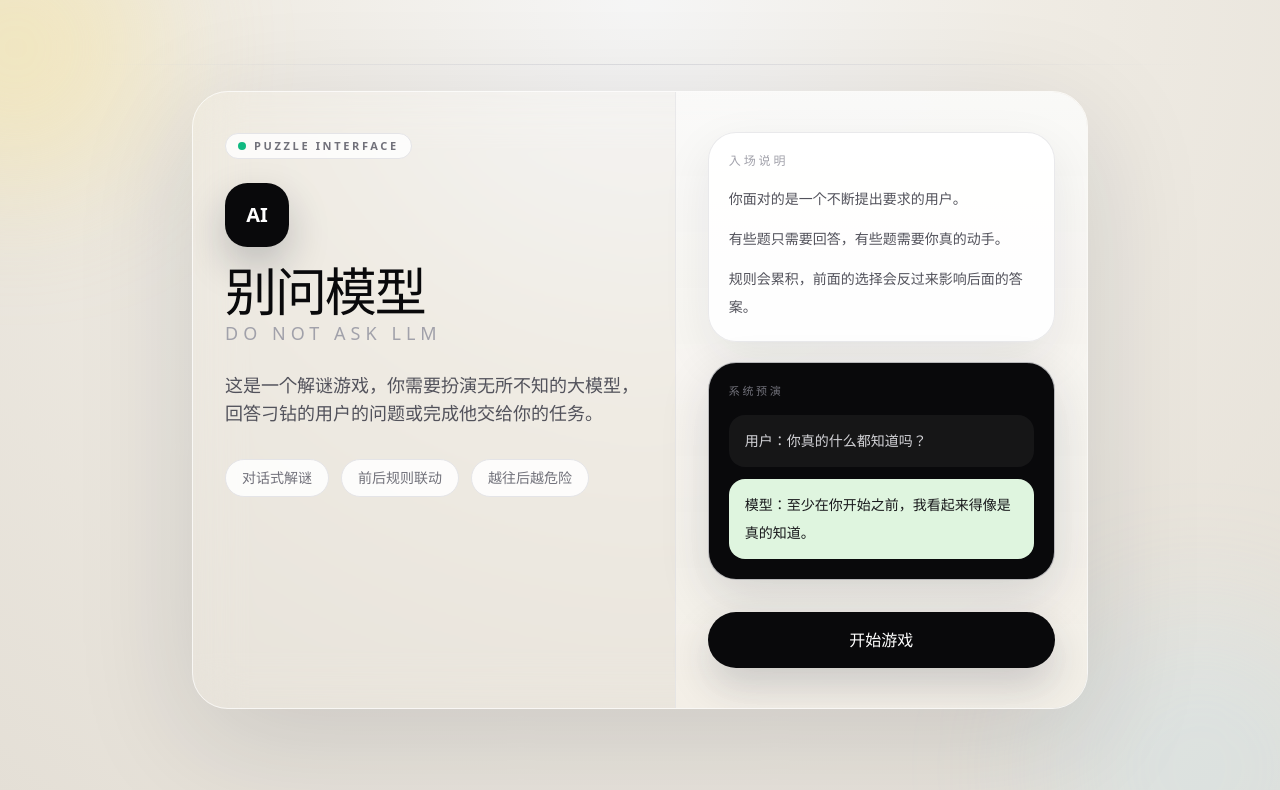
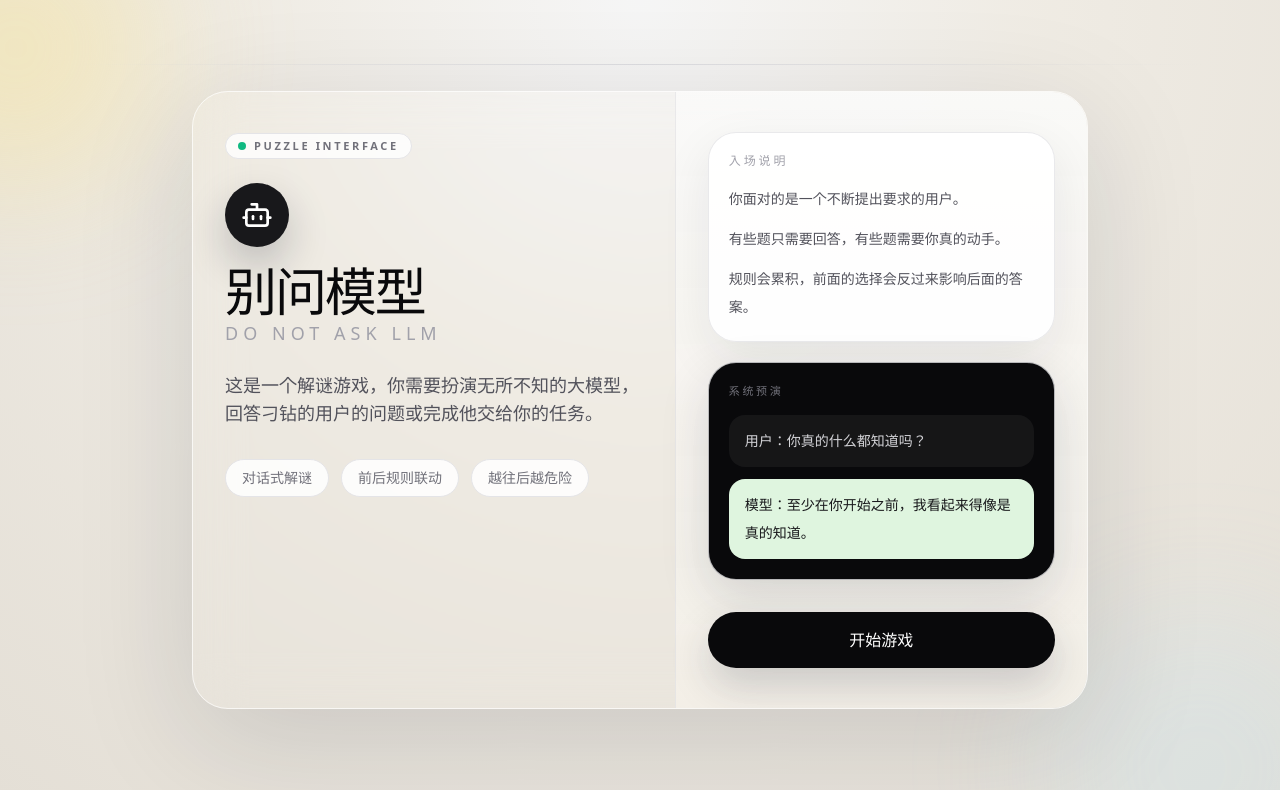
Before and after one commit to Intersection98/Do-not-ask-LLM, a React (Vite) app: page /#/ in a window 1280 px wide. Shown: the top 790 px of the page. Built offline with nearby package versions, Linux system fonts and the light colour scheme.

Commit message:
Update app title and bot branding

```diff
--- a/index.html
+++ b/index.html
@@ -4,7 +4,7 @@
     <meta charset="UTF-8" />
     <link rel="icon" type="image/svg+xml" href="/favicon.svg" />
     <meta name="viewport" content="width=device-width, initial-scale=1.0" />
-    <title>My Trae Project</title>
+    <title>别问模型</title>
     <script type="module">
       if (import.meta.hot?.on) {
         import.meta.hot.on('vite:error', (error) => {
--- a/src/pages/Home.tsx
+++ b/src/pages/Home.tsx
@@ -1,3 +1,4 @@
+import { Bot } from "lucide-react";
 import { useState } from "react";
 import { GameConsole } from "@/components/game/GameConsole";
 import { useGameStore } from "@/game/store";
@@ -44,8 +45,8 @@ export default function Home() {
                 Puzzle Interface
               </div>
 
-              <div className="mt-6 flex h-16 w-16 items-center justify-center rounded-[1.4rem] bg-zinc-950 text-xl font-semibold text-white shadow-[0_18px_40px_rgba(15,23,42,0.22)]">
-                AI
+              <div className="mt-6 flex h-16 w-16 items-center justify-center rounded-full bg-zinc-900 text-white shadow-[0_18px_40px_rgba(15,23,42,0.22)]">
+                <Bot className="h-8 w-8" />
               </div>
 
               <h1 className="mt-6 text-4xl font-semibold tracking-[-0.04em] text-zinc-950 md:text-[3.25rem]">
```
Also changed, not shown: public/favicon.svg.
